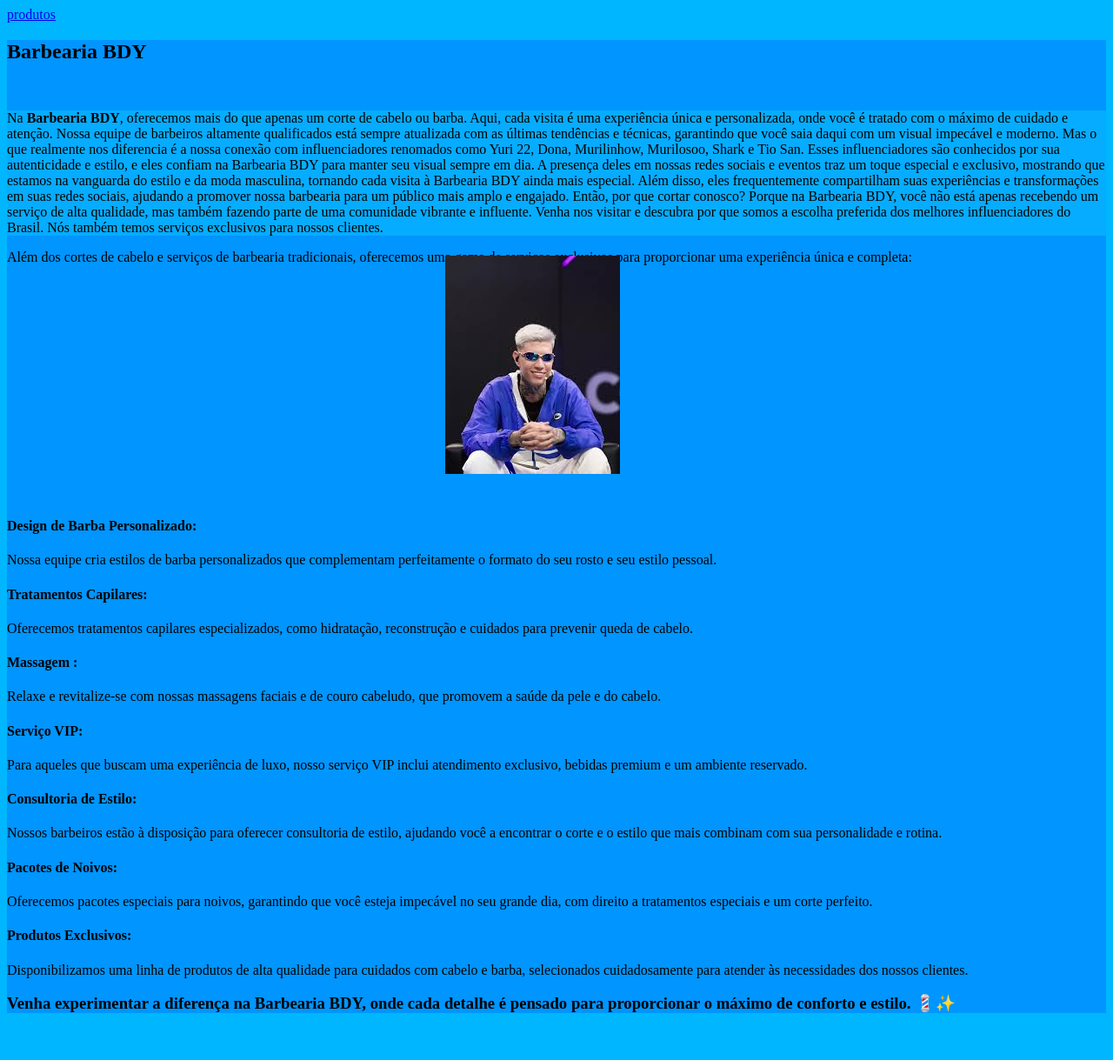
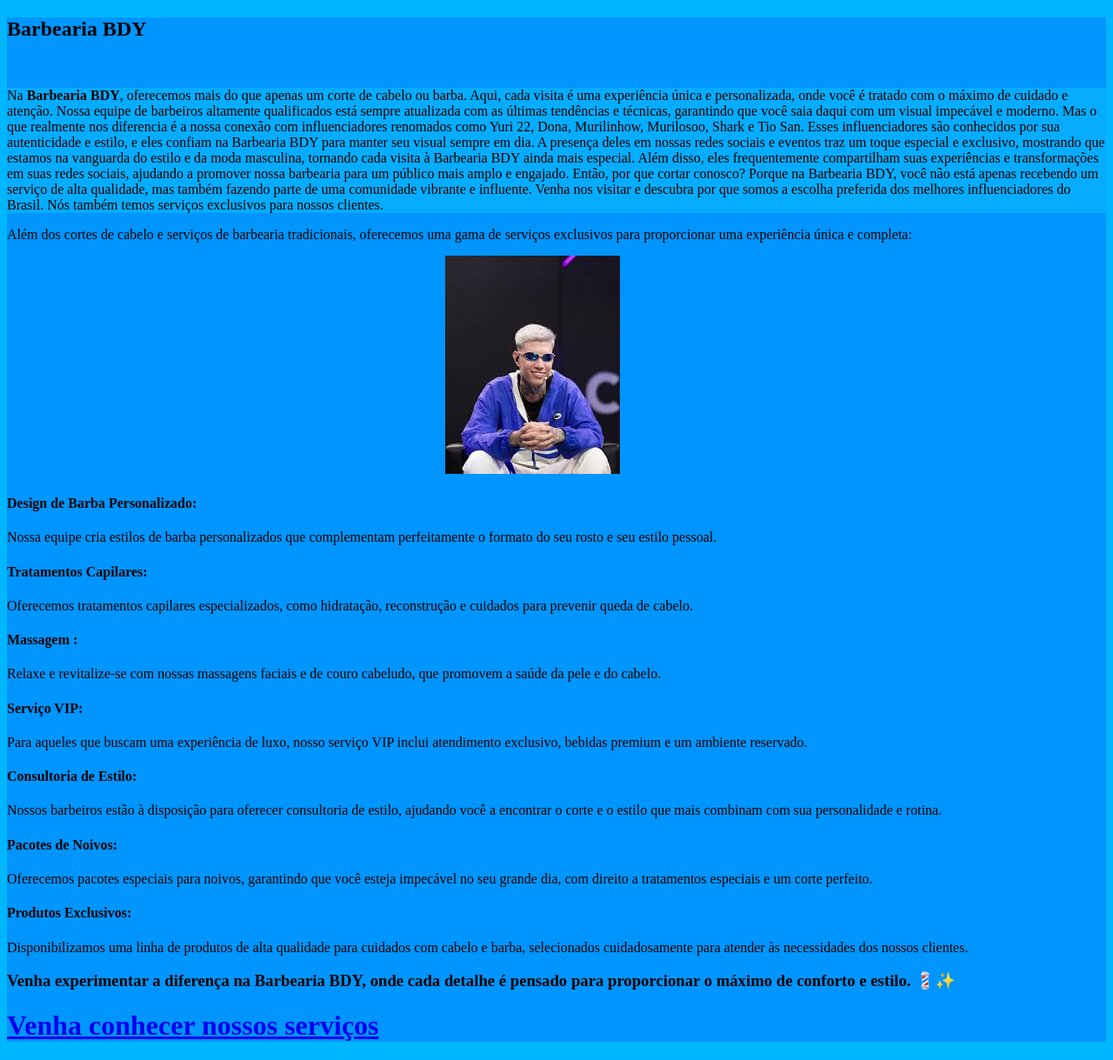
Before and after one commit to gustaxxcwb/gustaxx, a plain HTML site: page index.html in a window 1280 px wide. Shown: the whole page at 87% size. Before the commit the page ends 1184 px from the top, so only its background shows below. Drawn offline with Linux system fonts and the light colour scheme.

Commit message:
Add files via upload

```diff
--- a/index.html
+++ b/index.html
@@ -10,7 +10,6 @@
     <body>
         <header>
 
-<a href="produtos.html">produtos</a>
 
         </header>
         <main>
@@ -64,6 +63,7 @@
 
 
 
+             <a href="produtos.html"> <h1>Venha conhecer nossos serviços</h1></a>
 
 
         </main>
```
